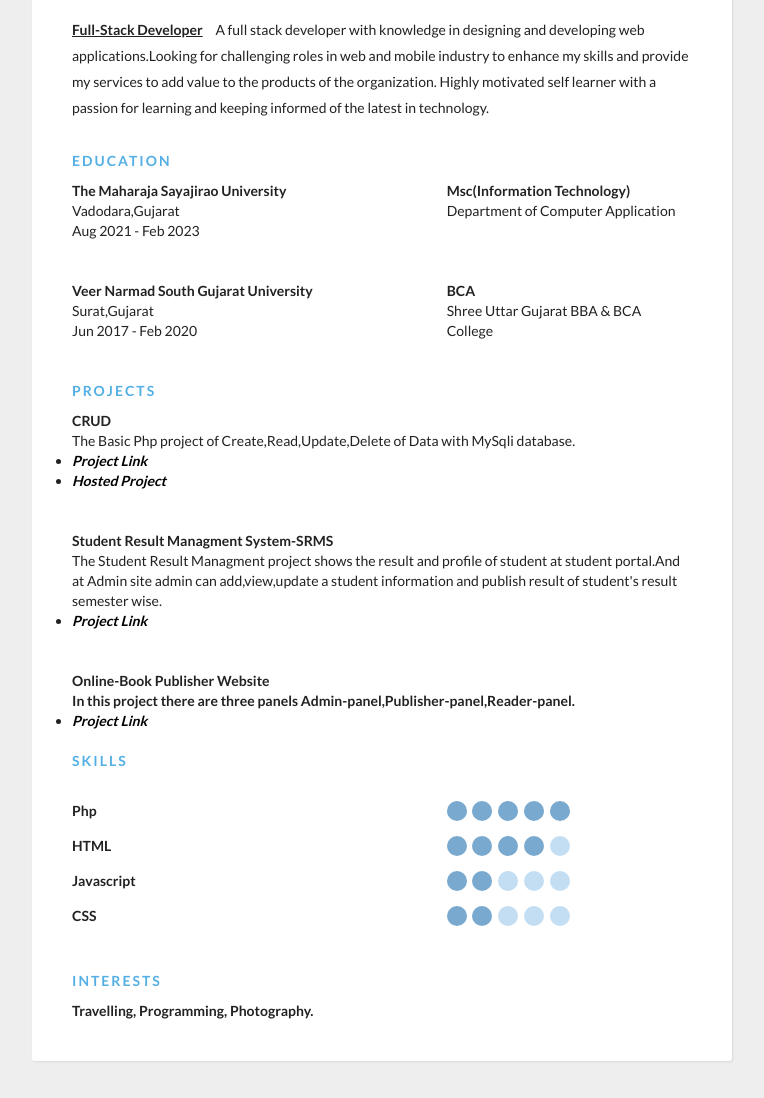
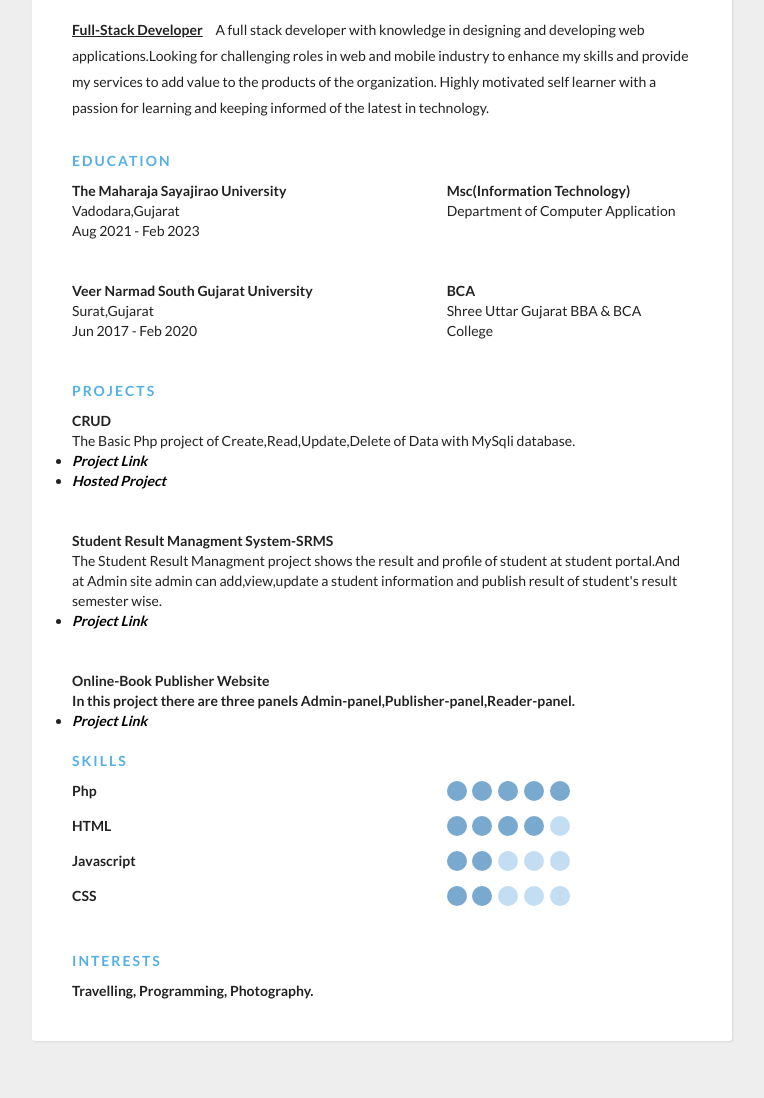
Before and after one commit to rishabhsoni0261/rishabhsoni.github.io, a plain HTML site: page index.html in a window 1280 px wide. Shown: the part 202-1300 px from the top of the page, without its empty margins (258-1022 px from the left). Drawn offline with nearby package versions, Linux system fonts and the light colour scheme.

Commit message:
Update index.html

```diff
--- a/index.html
+++ b/index.html
@@ -105,7 +105,7 @@
          </div>
     </div>
      <div class="section">
-       <div class="section__title">Skills</div><br>
+       <div class="section__title">Skills</div>
        <div class="skills">
          <div class="skills__item">
            <div class="left"><div class="name">
```
